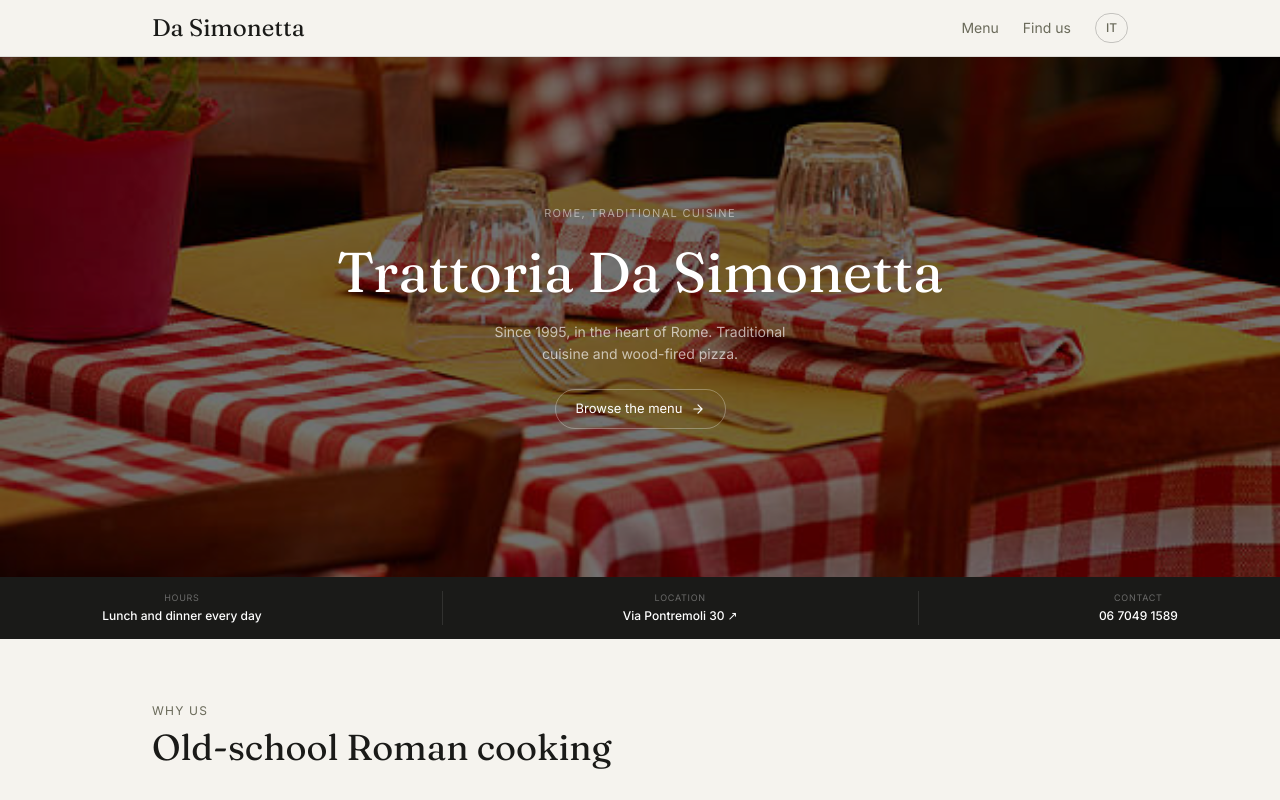
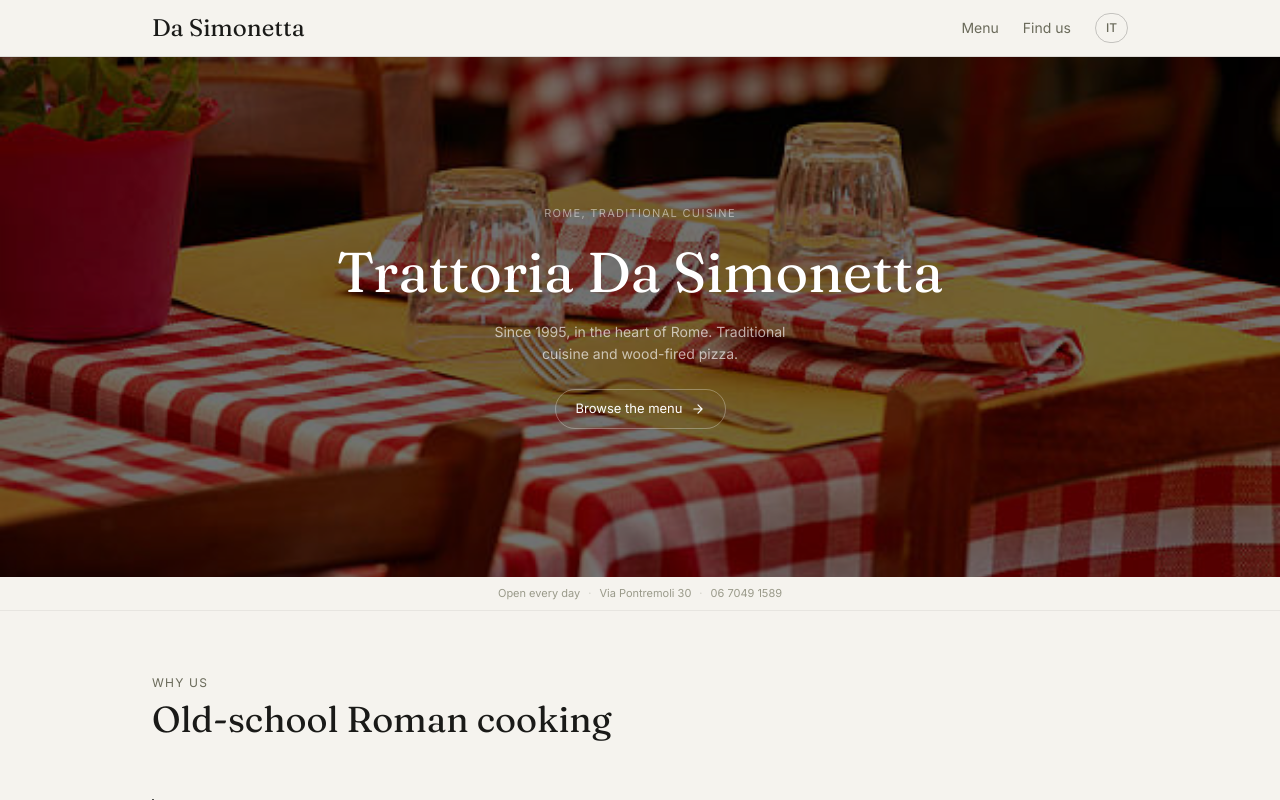
Before and after one commit to Simone-Anc/da-simonetta, a Next.js app: page /en in a window 1280 px wide. Shown: the top 800 px of the page. Built offline with nearby package versions, Linux system fonts and the light colour scheme.

Commit message:
aggiunge strip minimal sotto hero

```diff
--- a/app/[locale]/page.tsx
+++ b/app/[locale]/page.tsx
@@ -67,25 +67,14 @@ export default async function HomePage({
         </div>
       </section>
 
-      {/* ── Strip info — banner scuro compatto ── */}
-      <section style={{ background: '#1a1a18', display: 'flex', justifyContent: 'space-around', alignItems: 'center', padding: '14px 16px', gap: '8px' }}>
-        <div style={{ display: 'flex', flexDirection: 'column', alignItems: 'center', gap: '2px' }}>
-          <p style={{ fontSize: '9px', color: 'rgba(255,255,255,0.35)', textTransform: 'uppercase', letterSpacing: '0.08em', margin: 0 }}>{t('strip.hours')}</p>
-          <p style={{ fontSize: '12px', fontWeight: 500, color: '#fff', margin: 0 }}>{t('hoursShort')}</p>
-        </div>
-        <div style={{ width: '0.5px', background: 'rgba(255,255,255,0.1)', alignSelf: 'stretch' }} />
-        <Link href={`/${locale}/dove-siamo`} style={{ display: 'flex', flexDirection: 'column', alignItems: 'center', gap: '2px', textDecoration: 'none' }}>
-          <p style={{ fontSize: '9px', color: 'rgba(255,255,255,0.35)', textTransform: 'uppercase', letterSpacing: '0.08em', margin: 0 }}>{t('strip.location')}</p>
-          <p style={{ fontSize: '12px', fontWeight: 500, color: '#fff', margin: 0 }}>Via Pontremoli 30 ↗</p>
-        </Link>
-        <div style={{ width: '0.5px', background: 'rgba(255,255,255,0.1)', alignSelf: 'stretch' }} />
-        <div style={{ display: 'flex', flexDirection: 'column', alignItems: 'center', gap: '2px' }}>
-          <p style={{ fontSize: '9px', color: 'rgba(255,255,255,0.35)', textTransform: 'uppercase', letterSpacing: '0.08em', margin: 0 }}>{t('strip.contact')}</p>
-          <a href="tel:+390670491589" style={{ fontSize: '12px', fontWeight: 500, color: '#fff', textDecoration: 'none' }}>
-            06 7049 1589
-          </a>
-        </div>
-      </section>
+      {/* ── Strip info minimal ── */}
+      <div style={{ padding: '8px 16px', display: 'flex', alignItems: 'center', justifyContent: 'center', gap: '8px', fontSize: '11px', color: '#9a9a8a', borderBottom: '0.5px solid rgba(0,0,0,0.06)' }}>
+        <span>{locale === 'it' ? 'Aperti tutti i giorni' : 'Open every day'}</span>
+        <span style={{ opacity: 0.4 }}>·</span>
+        <Link href={`/${locale}/dove-siamo`} style={{ color: '#9a9a8a', textDecoration: 'none' }}>Via Pontremoli 30</Link>
+        <span style={{ opacity: 0.4 }}>·</span>
+        <a href="tel:+390670491589" style={{ color: '#9a9a8a', textDecoration: 'none' }}>06 7049 1589</a>
+      </div>
 
       {/* ── 3 Punti di forza — animazione slide-in ── */}
       <PuntiForza
```
